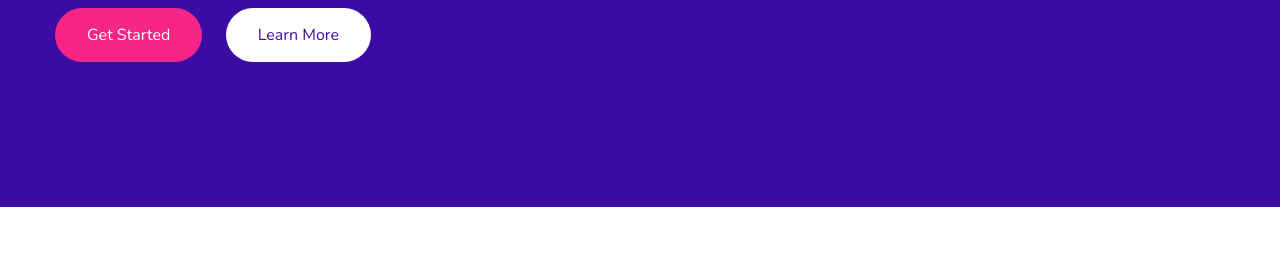
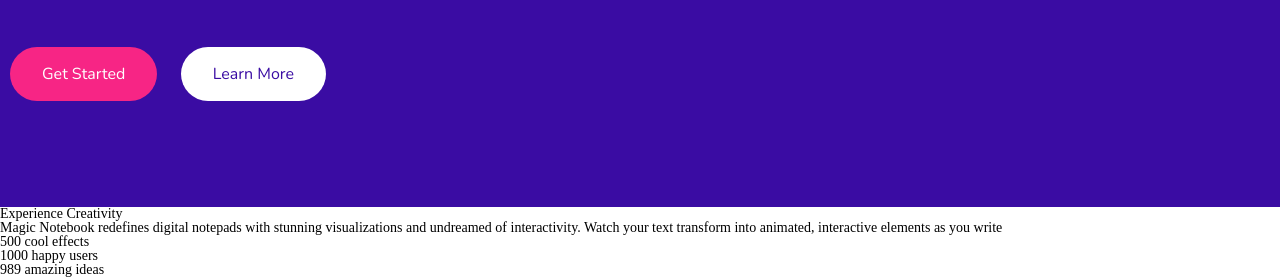
Before and after one commit to Blushev/Notebook, a plain HTML site: page index.html in a window 1280 px wide. Shown: the part 593-870 px from the top of the page. Before the commit the page ends 800 px from the top, so only its background shows below. Drawn offline with nearby package versions, Linux system fonts and the light colour scheme; some packages are replaced by stand-ins of ours; a script that the page names is missing; a web font is replaced by a local one.

Commit message:
add made up experience

```diff
--- a/index.html
+++ b/index.html
@@ -28,9 +28,18 @@
                 <script type="module" src="https://unpkg.com/@splinetool/viewer@0.9.419/build/spline-viewer.js"></script>
                 <spline-viewer url="https://prod.spline.design/zfWmMjkRQW1DWUzM/scene.splinecode"></spline-viewer>
             </div>
+        </div>
+        <div class="main">
+            <div class="experience">
+                <h1>Experience Creativity</h1>
+                <p>Magic Notebook redefines digital notepads with stunning visualizations and undreamed of interactivity.
+                    Watch your text transform into animated, interactive elements as you write</p>
 
+                <div class="effects">500 cool effects</div>
+                <div class="users">1000 happy users</div>
+                <div class="ideas">989 amazing ideas</div>
+            </div>
         </div>
-        <div class="main"></div>
         <div class="footer"></div>
     </div>
 
--- a/style.css
+++ b/style.css
@@ -93,5 +93,5 @@ h1,h2,h3,h4,h5,h6{font-size:inherit;font-weight: 400;}
 
 .blob{
     padding: 10px;
-    width: 700px;
+    width: 900px;
 }
```
